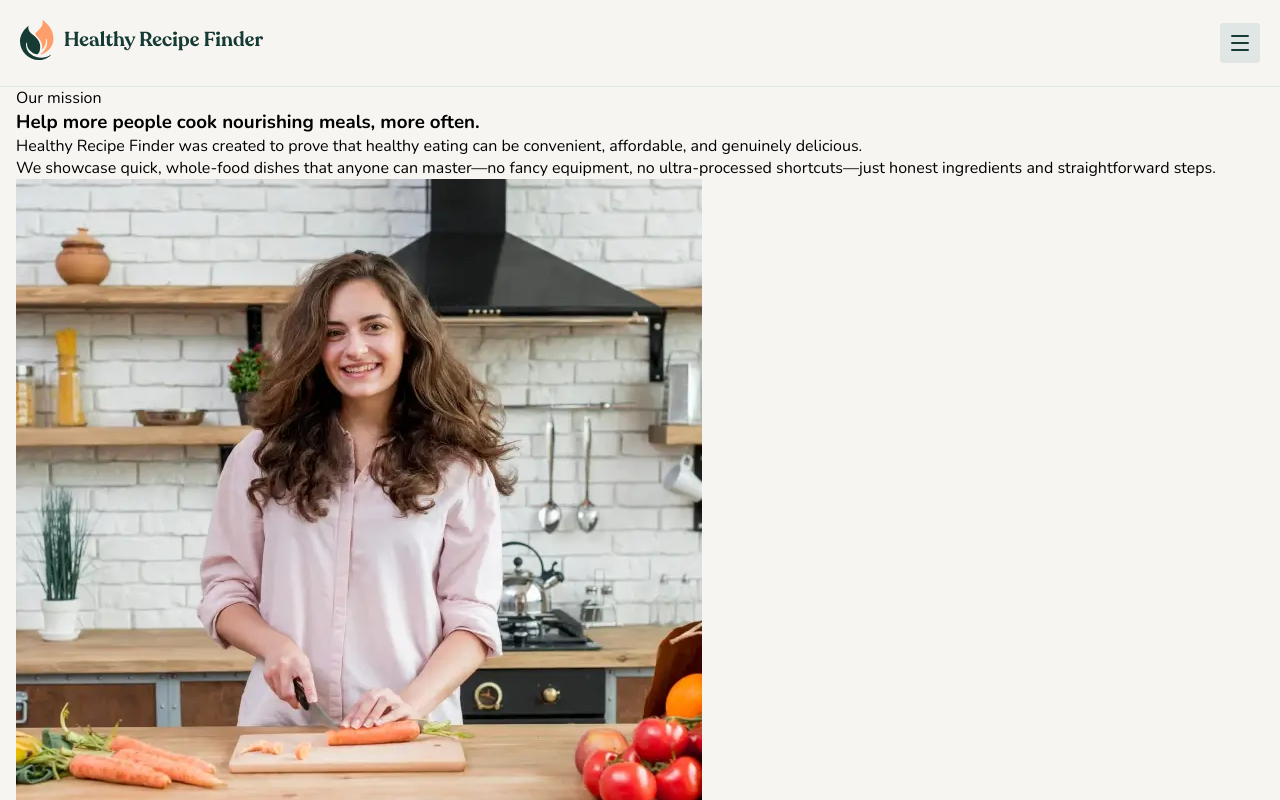
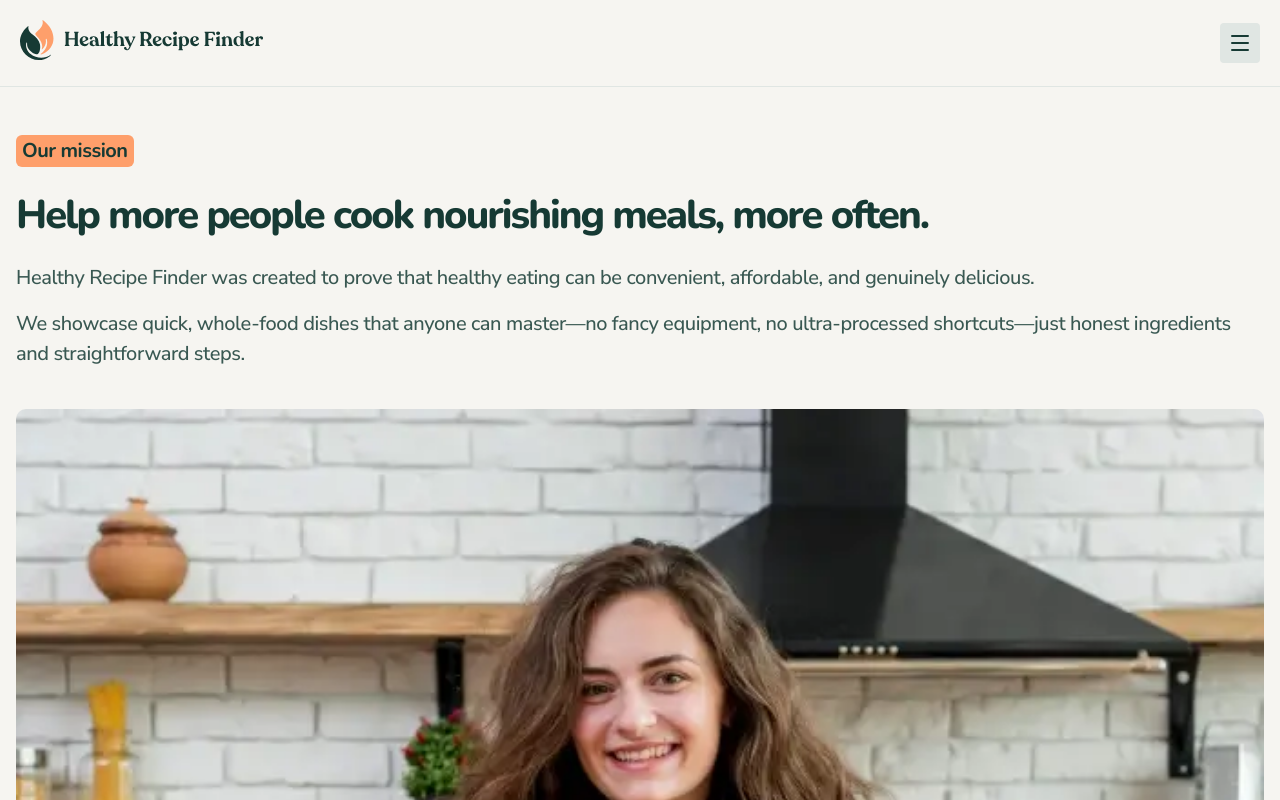
Before and after one commit to niiquash/recipe-finder, a React (Vite) app: page /about in a window 1280 px wide. Shown: the top 800 px of the page. Built offline with nearby package versions, Linux system fonts and the light colour scheme.

Commit message:
- Complete first section on about page.

```diff
--- a/src/pages/about-page/AboutPage.css
+++ b/src/pages/about-page/AboutPage.css
@@ -2,3 +2,68 @@
   padding-left: 16px;
   padding-right: 16px;
 }
+
+.about-page-intro {
+  margin-top: 48px;
+  padding-bottom: 64px;
+  display: flex;
+  flex-direction: column;
+  gap: 40px;
+}
+
+.mission-heading {
+  background-color: #fe9f6b;
+  display: inline-block;
+  padding: 2px 6px;
+  border-radius: 6px;
+
+  font-size: 20px;
+  font-weight: 700;
+  line-height: 140%;
+  letter-spacing: -0.5px;
+  color: #163a34;
+}
+
+.about-page-intro-text h1 {
+  margin-top: 24px;
+  font-size: 40px;
+  font-weight: 800;
+  line-height: 120%;
+  letter-spacing: -2px;
+  color: #163a34;
+}
+
+.about-intro-p1,
+.about-intro-p2 {
+  font-family: "Nunito Sans", sans-serif;
+  font-size: 20px;
+  font-weight: 500;
+  line-height: 150%;
+  letter-spacing: -0.4px;
+  color: #395852;
+}
+
+.about-intro-p1 {
+  margin-top: 24px;
+}
+
+.about-intro-p2 {
+  margin-top: 16px;
+}
+
+.about-page-intro-image-container {
+  width: 100%;
+  position: relative;
+}
+
+.about-hero-image {
+  width: 100%;
+  border-radius: 10px;
+}
+
+.about-squiggly-image {
+  position: absolute;
+  display: none;
+  right: 0;
+  bottom: 30%;
+}
--- a/src/pages/about-page/AboutPage.jsx
+++ b/src/pages/about-page/AboutPage.jsx
@@ -3,26 +3,36 @@ import OurMissionImage from "/image-about-our-mission-small.webp";
 import BulletPoint from "../../assets/icon-bullet-point.svg";
 import BeyondThePlateImage from "/image-about-beyond-the-plate-small.webp";
 import BrowseRecipes from "../../components/browse-recipes/BrowseRecipes";
+import GreenSuiggle from "../../assets/pattern-squiggle-2.svg";
 
 const AboutPage = () => {
   return (
     <div className="about-page-container">
-      <section>
-        <article>
-          <p>Our mission</p>
+      <section className="about-page-intro">
+        <article className="about-page-intro-text">
+          <span className="mission-heading">Our mission</span>
           <h1>Help more people cook nourishing meals, more often.</h1>
-          <p>
+          <p className="about-intro-p1">
             Healthy Recipe Finder was created to prove that healthy eating can
             be convenient, affordable, and genuinely delicious.
           </p>
-          <p>
+          <p className="about-intro-p2">
             We showcase quick, whole-food dishes that anyone can master&#8212;no
             fancy equipment, no ultra-processed shortcuts&#8212;just honest
             ingredients and straightforward steps.
           </p>
         </article>
-        <div>
-          <img src={OurMissionImage} alt="A woman chopping carrots" />
+        <div className="about-page-intro-image-container">
+          <img
+            className="about-hero-image"
+            src={OurMissionImage}
+            alt="A woman chopping carrots"
+          />
+          <img
+            className="about-squiggly-image"
+            src={GreenSuiggle}
+            alt="Green squiggly line."
+          />
         </div>
       </section>
       <section>
@@ -101,7 +111,7 @@ const AboutPage = () => {
             <article>
               <h3>Sustainable choices.</h3>
               <p>
-                Short ingredient lists cut down on food waste and carbon
+                Short ingredient lists cut down on foo d waste and carbon
                 footprint, while plant-forward dishes keep things
                 planet-friendly.
               </p>
```
